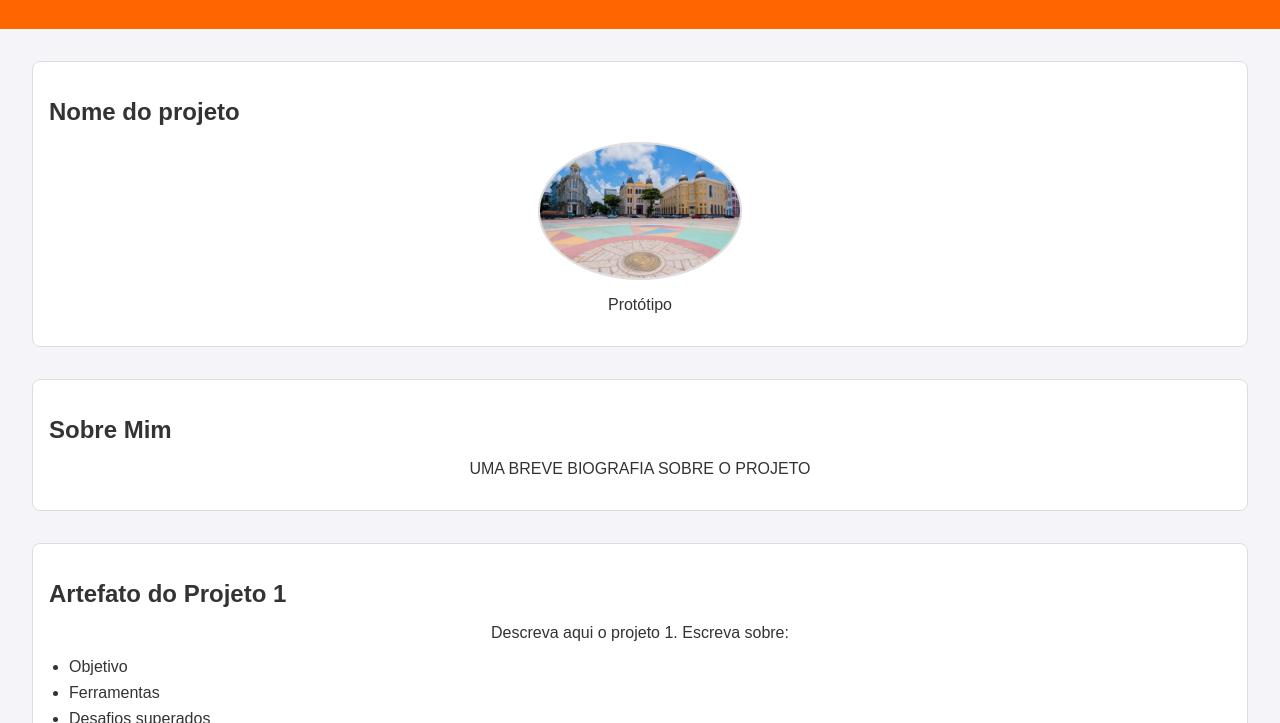
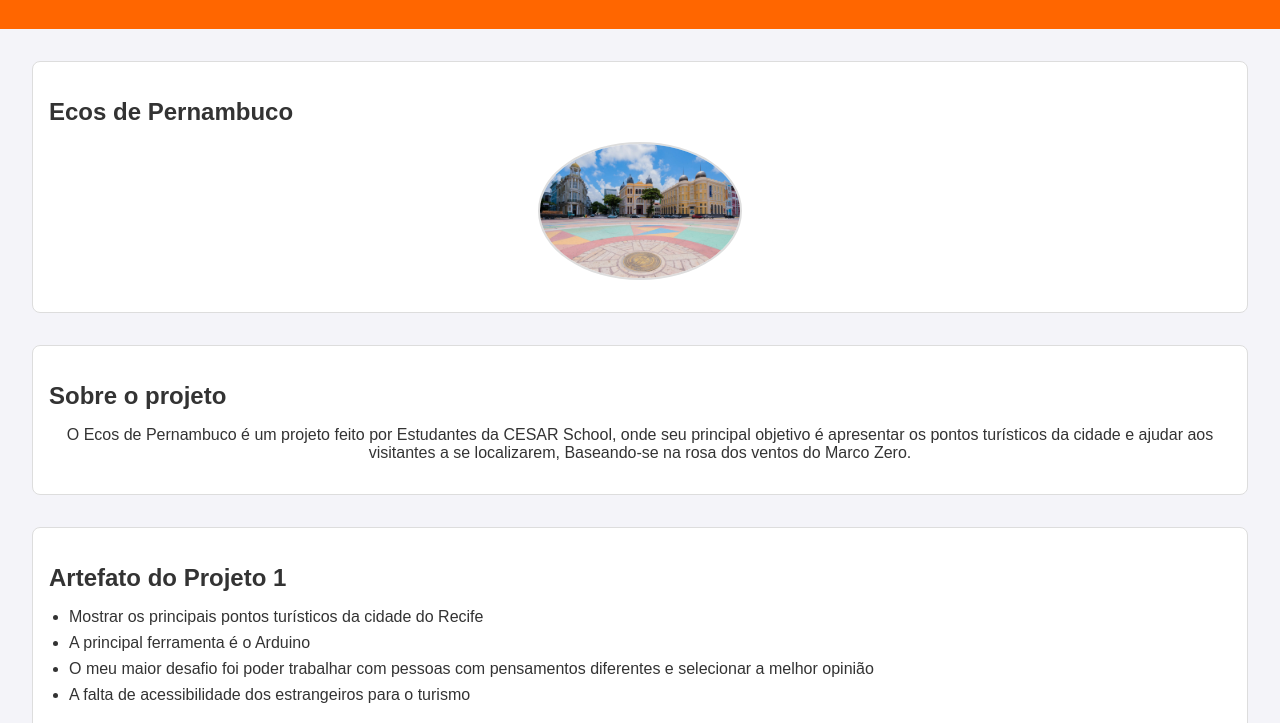
Before and after one commit to rafaferraz05/portifolioIC, a plain HTML site: page projeto1.html in a window 1280 px wide. Shown: the part 77-800 px from the top of the page. Drawn offline with Linux system fonts and the light colour scheme.

Commit message:
aprimoramento do codigo

```diff
--- a/projeto1.html
+++ b/projeto1.html
@@ -13,31 +13,30 @@
     <main>
         <!-- Seção para adicionar uma foto -->
         <section class="foto">
-            <h2>Nome do projeto</h2>
+            <h2>Ecos de Pernambuco</h2>
             <img src="recifeAntigo.jfif" alt="Minha foto" class="imagem-perfil">
-            <p>Protótipo</p>
+
         </section>
 
         <!-- Seção "Sobre Mim" -->
         <section class="sobre">
-            <h2>Sobre Mim</h2>
-            <p>UMA BREVE BIOGRAFIA SOBRE O PROJETO</p>
+            <h2>Sobre o projeto</h2>
+            <p>O Ecos de Pernambuco é um projeto feito por Estudantes da CESAR School, onde seu principal objetivo é apresentar os pontos turísticos da cidade e ajudar aos visitantes a se localizarem, Baseando-se na rosa dos ventos do Marco Zero.
+            </p>
         </section>
 
         <!-- Seção do Projeto 1 -->
         <section class="projetos">
             <h2>Artefato do Projeto 1</h2>
-            <p>Descreva aqui o projeto 1. Escreva sobre:</p>
             <ul>
-                <li>Objetivo</li>
-                <li>Ferramentas</li>
-                <li>Desafios superados</li>
-                <li>Aprendizados com projeto</li>
+                <li>Mostrar os principais pontos turísticos da cidade do Recife</li>
+                <li>A principal ferramenta é o Arduino</li>
+                <li>O meu maior desafio foi poder trabalhar com pessoas com pensamentos diferentes e selecionar a melhor opinião</li>
+                <li>A falta de acessibilidade dos estrangeiros para o turismo</li>
             </ul>
         </section>
     </main>
     <footer>
-        <p>&copy; 2024 Meu Portfólio. Todos os direitos reservados.</p>
     </footer>
 </body>
 </html>
```
Also changed, not shown: index.html (+1 -1 lines), fundprog.html (added).
